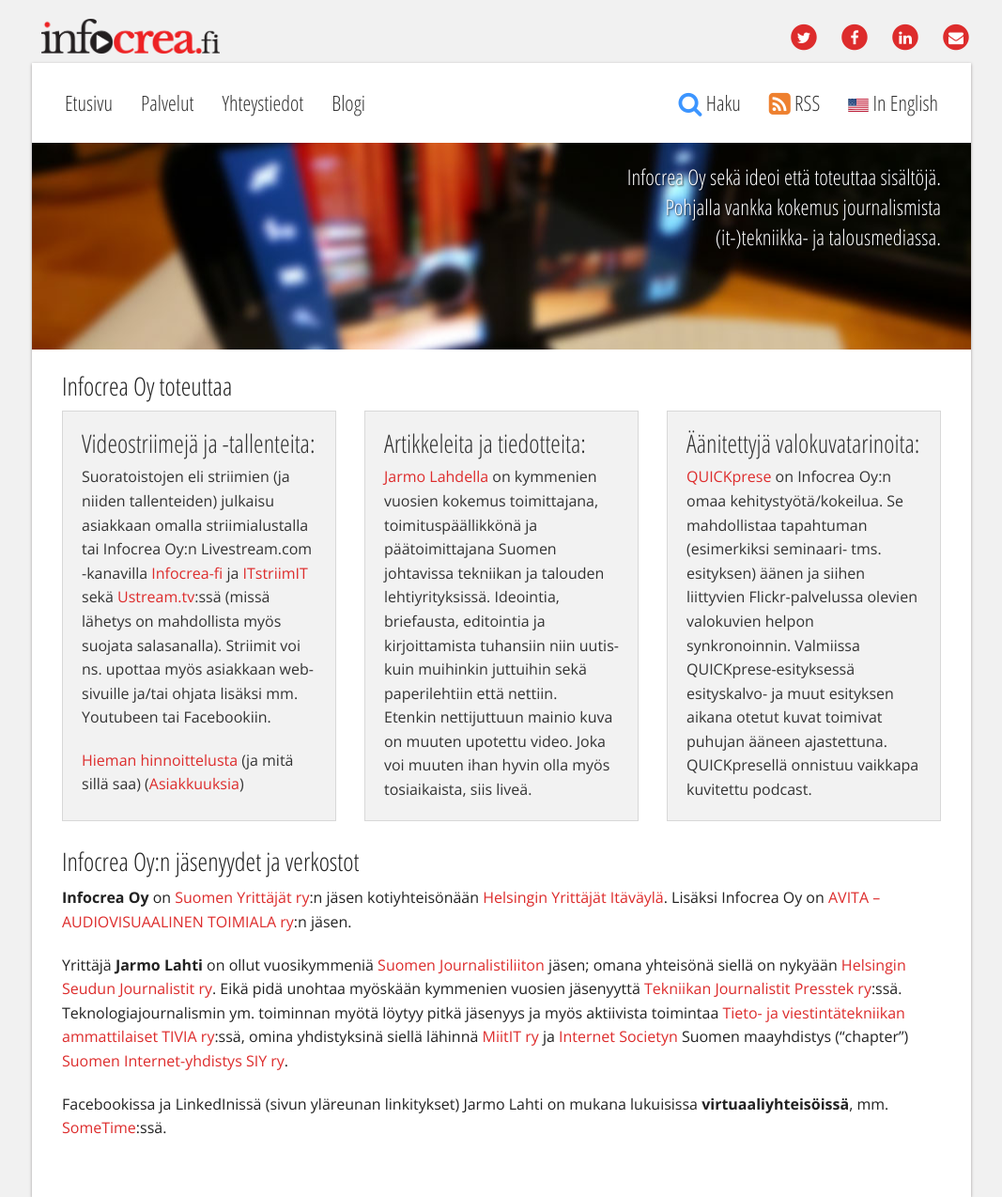
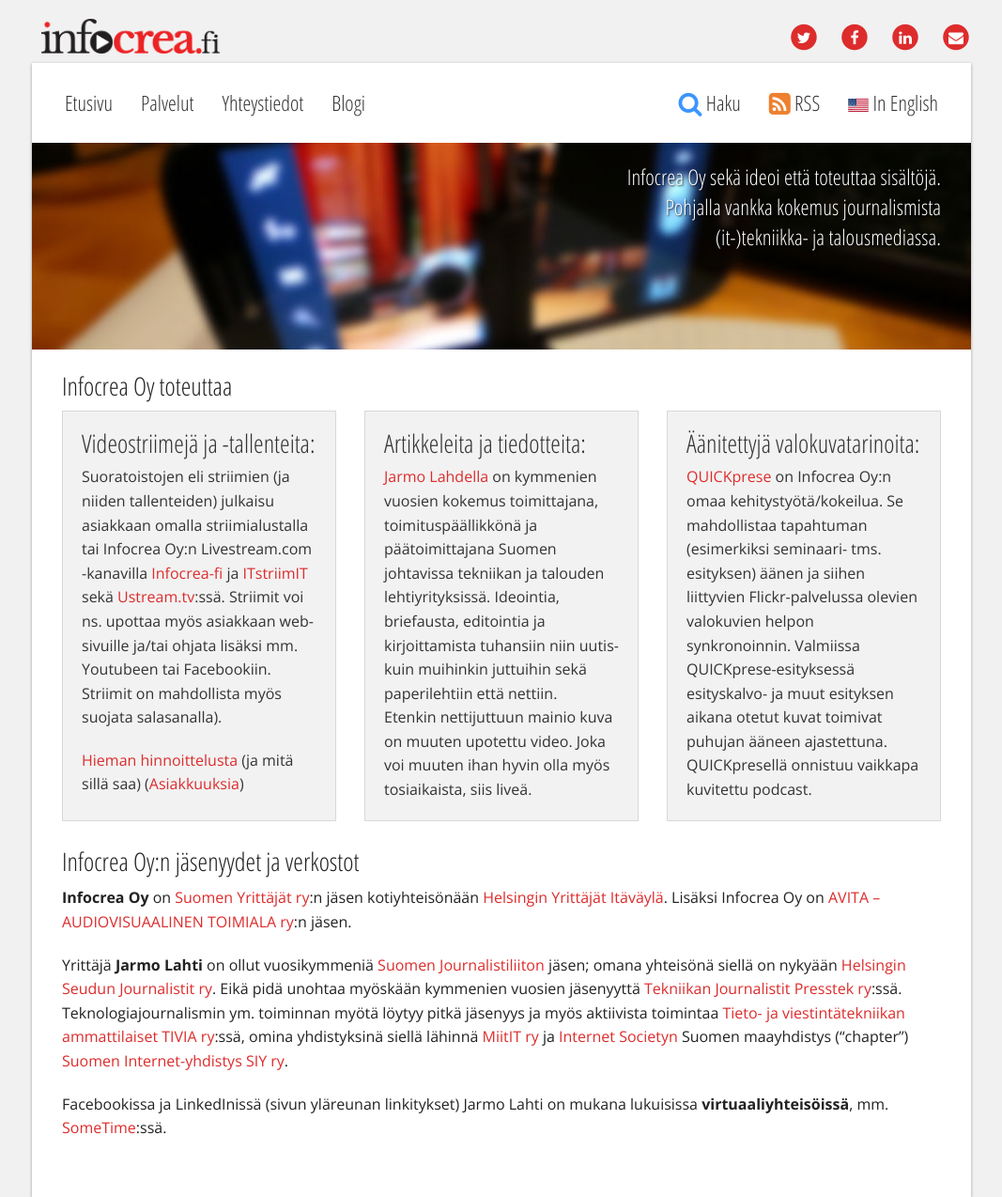
Before and after one commit to Pyppe/infocrea.fi, a Jekyll site: the page built from index.html, in a window 1280 px wide. Shown: the whole page at 94% size, without its empty margins (106-1173 px from the left). Built offline with Jekyll 4.4.1, drawn with Linux system fonts in a browser that asks for light colours.

Commit message:
Etusivun pieni päivitys

```diff
--- a/index.html
+++ b/index.html
@@ -22,7 +22,7 @@
       <div class="panel" data-equalizer-watch>
         <h3>Videostriimejä ja -tallenteita:</h3>
         <p>Suoratoistojen eli striimien (ja niiden tallenteiden) julkaisu asiakkaan omalla striimialustalla tai Infocrea Oy:n
-        Livestream.com -kanavilla <a href="https://new.livestream.com/Infocrea-fi">Infocrea-fi</a> ja <a href=https://new.livestream.com/ITstriimIT>ITstriimIT</a> sekä <a href="http://www.ustream.tv/user/fi-stream">Ustream.tv</a>:ssä (missä lähetys on mahdollista myös suojata salasanalla). Striimit voi ns. upottaa myös asiakkaan web-sivuille ja/tai ohjata lisäksi mm. Youtubeen tai Facebookiin.<p>
+        Livestream.com -kanavilla <a href="https://new.livestream.com/Infocrea-fi">Infocrea-fi</a> ja <a href=https://new.livestream.com/ITstriimIT>ITstriimIT</a> sekä <a href="http://www.ustream.tv/user/fi-stream">Ustream.tv</a>:ssä. Striimit voi ns. upottaa myös asiakkaan web-sivuille ja/tai ohjata lisäksi mm. Youtubeen tai Facebookiin. Striimit on mahdollista myös suojata salasanalla).<p>
         <a href="/tarjous/">Hieman hinnoittelusta</a> (ja mitä sillä saa) (<a href="http://www.infocrea.fi/blogi/2017/12/infocrea-oyn-asiakkaita/">Asiakkuuksia</a>)
         </p>
       </div>
```
